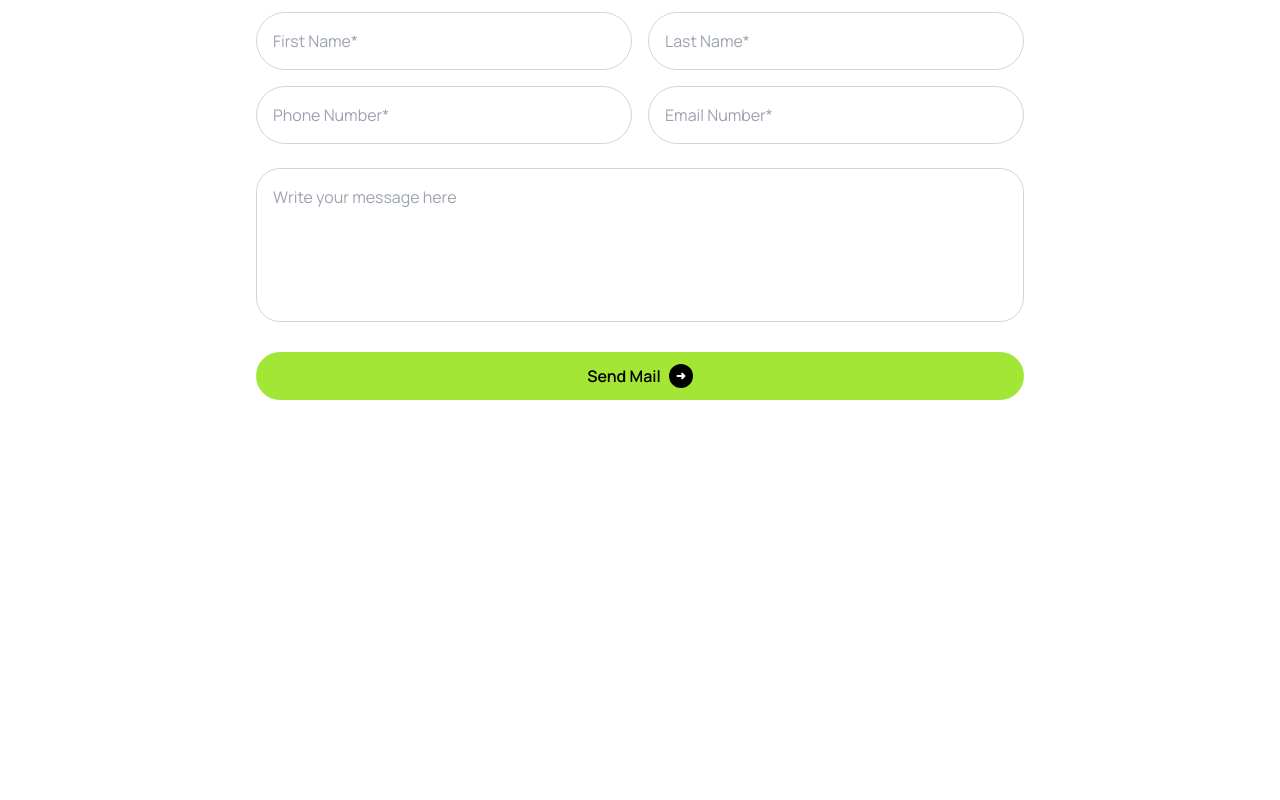
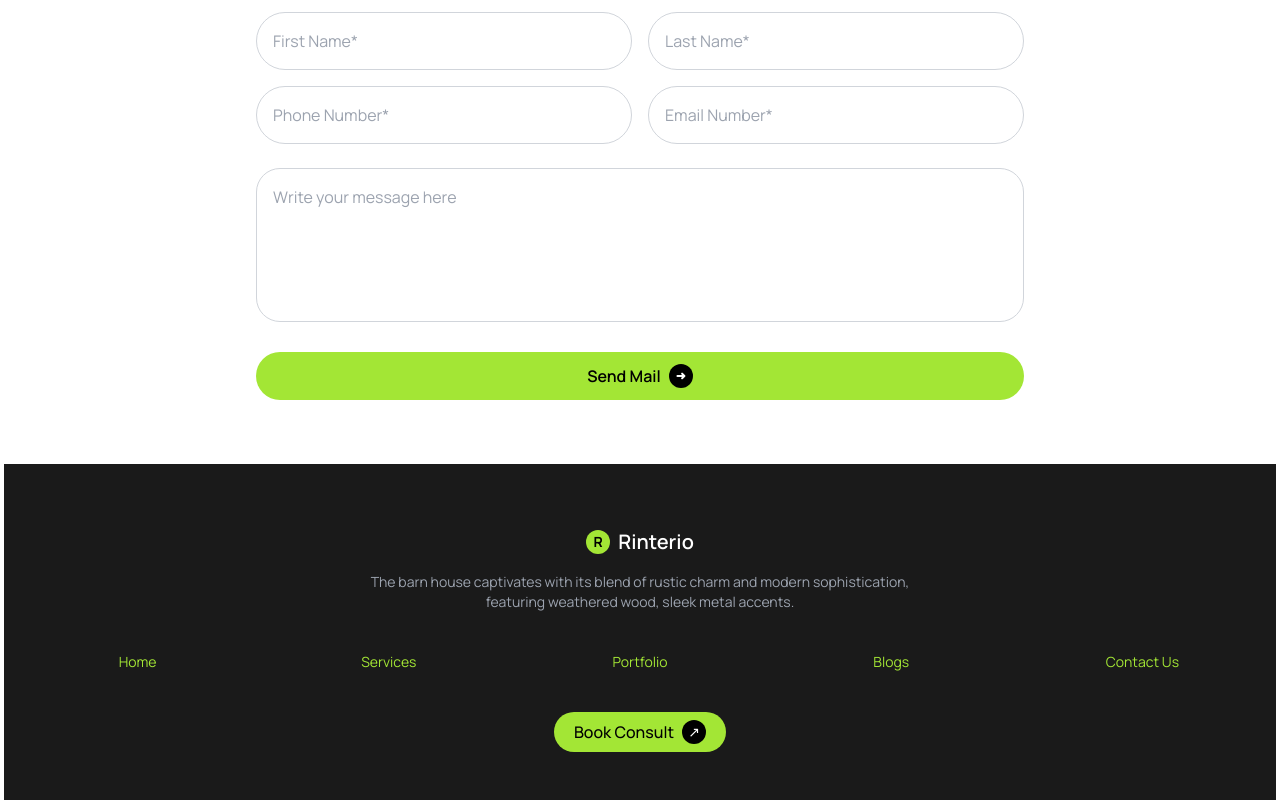
Before and after one commit to HabiburRahmanZihad/Rinterio-Web, a plain HTML site: page index.html in a window 1280 px wide. Shown: the part 4514-5314 px from the top of the page. Before the commit the page ends 4978 px from the top, so only its background shows below. Drawn offline with nearby package versions, Linux system fonts and the light colour scheme.

Commit message:
added Footer section

```diff
--- a/index.html
+++ b/index.html
@@ -542,7 +542,41 @@
 
 
     <!-- Footer section -->
-    <footer></footer>
+    <footer class="text-center px-4 py-12 bg-[#1a1a1a]">
+        <!-- Logo and Brand -->
+        <div class="flex justify-center items-center space-x-2 my-4">
+            <div class="w-6 h-6 bg-lime-400 rounded-full flex items-center justify-center">
+                <span class="text-black font-bold text-sm">R</span>
+            </div>
+            <h1 class="text-white font-semibold text-xl">Rinterio</h1>
+        </div>
+
+        <!-- Description -->
+        <p class="max-w-xl mx-auto text-sm text-gray-400 mb-10 px-4">
+            The barn house captivates with its blend of rustic charm and modern sophistication,
+            featuring weathered wood, sleek metal accents.
+        </p>
+
+        <!-- Navigation Links (Responsive Grid Layout) -->
+        <div class="grid grid-cols-2 sm:grid-cols-3 md:grid-cols-5 gap-4 justify-items-center mb-10 text-sm">
+            <a href="#" class="text-lime-400 hover:underline">Home</a>
+            <a href="#" class="text-lime-400 hover:underline">Services</a>
+            <a href="#" class="text-lime-400 hover:underline">Portfolio</a>
+            <a href="#" class="text-lime-400 hover:underline">Blogs</a>
+            <a href="#" class="text-lime-400 hover:underline">Contact Us</a>
+        </div>
+
+        <!-- Book Consult Button -->
+        <div class="flex justify-center">
+            <button
+                class="flex items-center space-x-2 bg-lime-400 text-black px-5 py-2 rounded-full font-medium hover:bg-lime-300 transition">
+                <span>Book Consult</span>
+                <span class="w-6 h-6 bg-black rounded-full flex items-center justify-center text-white text-sm">
+                    &#8599;
+                </span>
+            </button>
+        </div>
+    </footer>
 
 
 </body>
```
